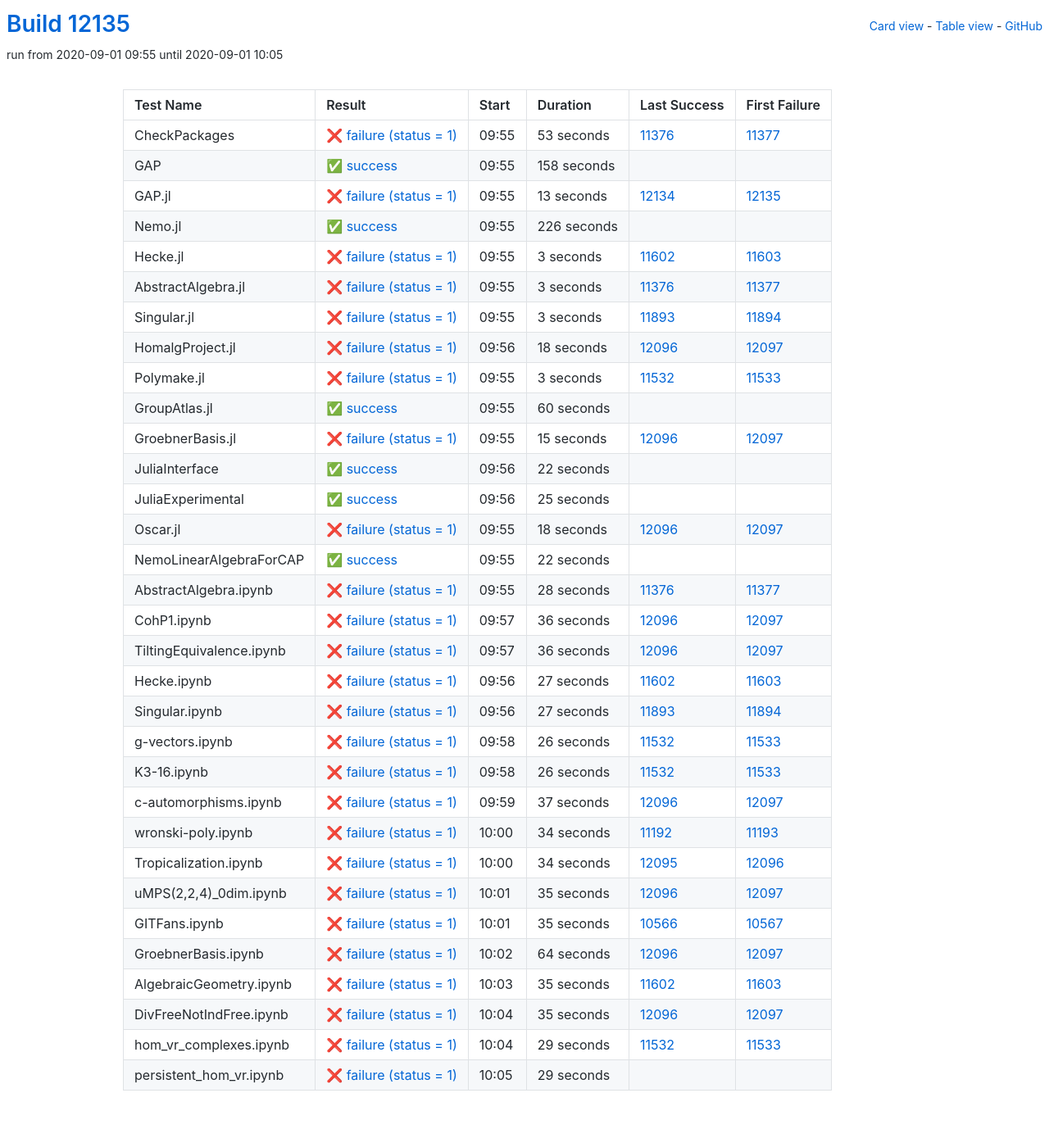
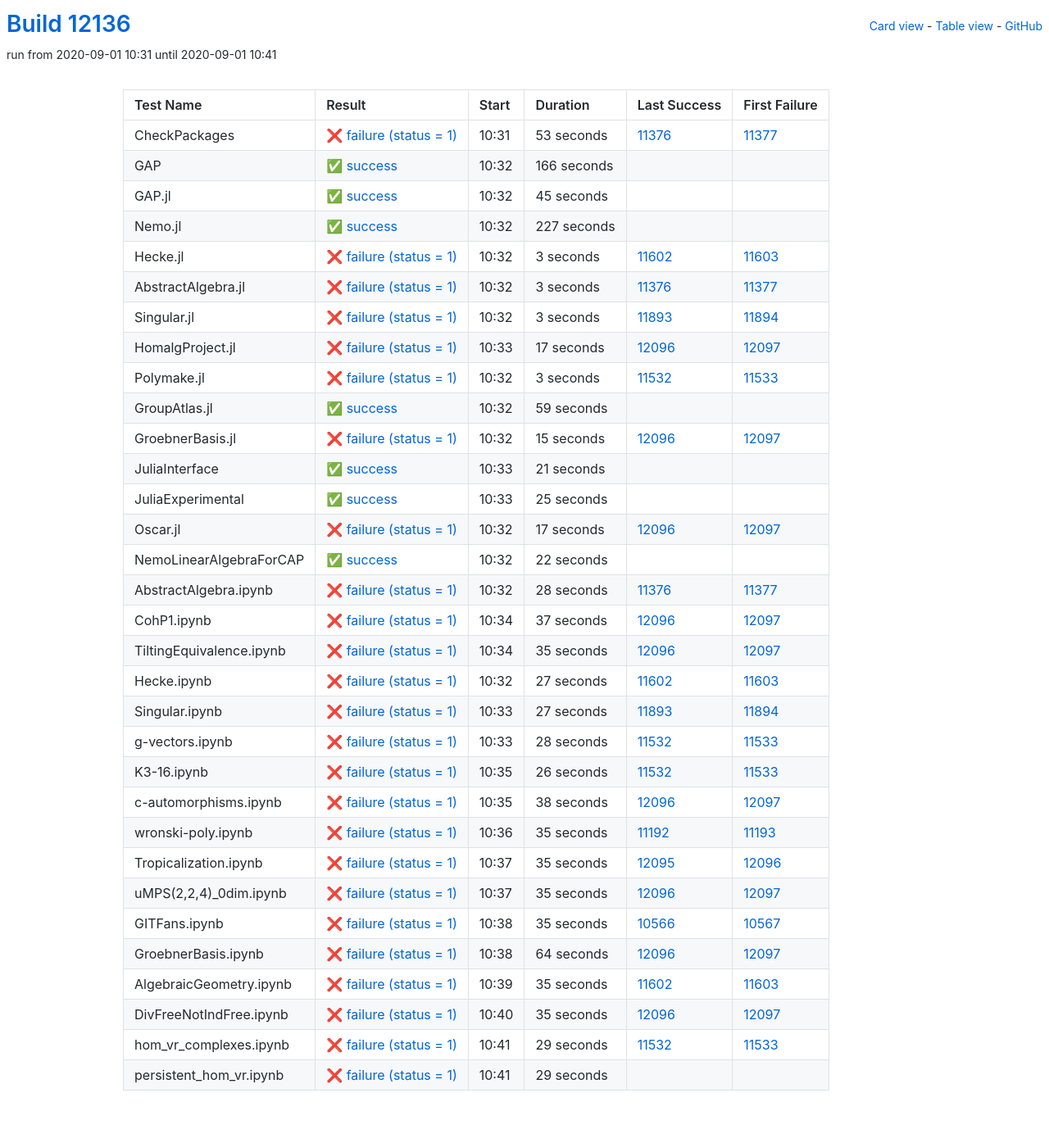
Before and after one commit to oscar-system/oscar-ci-status, a Jekyll site: the page built from table.html, in a window 1280 px wide. Shown: the whole page at 82% size. Built offline with Jekyll 4.4.1, drawn with Linux system fonts in a browser that asks for light colours.

Commit message:
Build #12136

```diff
--- a/_data/ci.yml
+++ b/_data/ci.yml
@@ -1,6 +1,6 @@
 ---
-build: 12135
-build_url: https://oscarci.mathematik.uni-kl.de/job/oscar/12135/
+build: 12136
+build_url: https://oscarci.mathematik.uni-kl.de/job/oscar/12136/
 job: oscar
 organization: oscar-system
 repo: oscar-ci-status
@@ -8,8 +8,8 @@
 tests:
 - name: CheckPackages
   id: checkpackages
-  log: https://oscarci.mathematik.uni-kl.de/job/oscar/12135/artifact/logs/build-12135/CheckPackages.log
-  start: 2020-09-01 09:55
+  log: https://oscarci.mathematik.uni-kl.de/job/oscar/12136/artifact/logs/build-12136/CheckPackages.log
+  start: 2020-09-01 10:31
   success: false
   exitcode: 1
   status: failure
@@ -20,44 +20,44 @@
   first_failure_url: https://oscarci.mathematik.uni-kl.de/job/oscar/11377/
 - name: GAP
   id: gap
-  log: https://oscarci.mathematik.uni-kl.de/job/oscar/12135/artifact/logs/build-12135/GAP.log
-  start: 2020-09-01 09:55
+  log: https://oscarci.mathematik.uni-kl.de/job/oscar/12136/artifact/logs/build-12136/GAP.log
+  start: 2020-09-01 10:32
   success: true
   exitcode: 0
   status: success
-  duration: 158
+  duration: 166
   last_success: false
   last_success_url:
   first_failure: false
   first_failure_url:
 - name: GAP.jl
   id: gap-jl
-  log: https://oscarci.mathematik.uni-kl.de/job/oscar/12135/artifact/logs/build-12135/GAP.jl.log
-  start: 2020-09-01 09:55
-  success: false
-  exitcode: 1
-  status: failure
-  duration: 13
-  last_success: 12134
-  last_success_url: https://oscarci.mathematik.uni-kl.de/job/oscar/12134/
-  first_failure: 12135
-  first_failure_url: https://oscarci.mathematik.uni-kl.de/job/oscar/12135/
-- name: Nemo.jl
-  id: nemo-jl
-  log: https://oscarci.mathematik.uni-kl.de/job/oscar/12135/artifact/logs/build-12135/Nemo.jl.log
-  start: 2020-09-01 09:55
+  log: https://oscarci.mathematik.uni-kl.de/job/oscar/12136/artifact/logs/build-12136/GAP.jl.log
+  start: 2020-09-01 10:32
   success: true
   exitcode: 0
   status: success
-  duration: 226
+  duration: 45
+  last_success: false
+  last_success_url:
+  first_failure: false
+  first_failure_url:
+- name: Nemo.jl
+  id: nemo-jl
+  log: https://oscarci.mathematik.uni-kl.de/job/oscar/12136/artifact/logs/build-12136/Nemo.jl.log
+  start: 2020-09-01 10:32
+  success: true
+  exitcode: 0
+  status: success
+  duration: 227
   last_success: false
   last_success_url:
   first_failure: false
   first_failure_url:
 - name: Hecke.jl
   id: hecke-jl
-  log: https://oscarci.mathematik.uni-kl.de/job/oscar/12135/artifact/logs/build-12135/Hecke.jl.log
-  start: 2020-09-01 09:55
+  log: https://oscarci.mathematik.uni-kl.de/job/oscar/12136/artifact/logs/build-12136/Hecke.jl.log
+  start: 2020-09-01 10:32
   success: false
   exitcode: 1
   status: failure
@@ -68,8 +68,8 @@
   first_failure_url: https://oscarci.mathematik.uni-kl.de/job/oscar/11603/
 - name: AbstractAlgebra.jl
   id: abstractalgebra-jl
-  log: https://oscarci.mathematik.uni-kl.de/job/oscar/12135/artifact/logs/build-12135/AbstractAlgebra.jl.log
-  start: 2020-09-01 09:55
+  log: https://oscarci.mathematik.uni-kl.de/job/oscar/12136/artifact/logs/build-12136/AbstractAlgebra.jl.log
+  start: 2020-09-01 10:32
   success: false
   exitcode: 1
   status: failure
@@ -80,8 +80,8 @@
   first_failure_url: https://oscarci.mathematik.uni-kl.de/job/oscar/11377/
 - name: Singular.jl
   id: singular-jl
-  log: https://oscarci.mathematik.uni-kl.de/job/oscar/12135/artifact/logs/build-12135/Singular.jl.log
-  start: 2020-09-01 09:55
+  log: https://oscarci.mathematik.uni-kl.de/job/oscar/12136/artifact/logs/build-12136/Singular.jl.log
+  start: 2020-09-01 10:32
   success: false
   exitcode: 1
   status: failure
@@ -92,20 +92,20 @@
   first_failure_url: https://oscarci.mathematik.uni-kl.de/job/oscar/11894/
 - name: HomalgProject.jl
   id: homalgproject-jl
-  log: https://oscarci.mathematik.uni-kl.de/job/oscar/12135/artifact/logs/build-12135/HomalgProject.jl.log
-  start: 2020-09-01 09:56
+  log: https://oscarci.mathematik.uni-kl.de/job/oscar/12136/artifact/logs/build-12136/HomalgProject.jl.log
+  start: 2020-09-01 10:33
   success: false
   exitcode: 1
   status: failure
-  duration: 18
+  duration: 17
   last_success: 12096
   last_success_url: https://oscarci.mathematik.uni-kl.de/job/oscar/12096/
   first_failure: 12097
   first_failure_url: https://oscarci.mathematik.uni-kl.de/job/oscar/12097/
 - name: Polymake.jl
   id: polymake-jl
-  log: https://oscarci.mathematik.uni-kl.de/job/oscar/12135/artifact/logs/build-12135/Polymake.jl.log
-  start: 2020-09-01 09:55
+  log: https://oscarci.mathematik.uni-kl.de/job/oscar/12136/artifact/logs/build-12136/Polymake.jl.log
+  start: 2020-09-01 10:32
   success: false
   exitcode: 1
   status: failure
@@ -116,20 +116,20 @@
   first_failure_url: https://oscarci.mathematik.uni-kl.de/job/oscar/11533/
 - name: GroupAtlas.jl
   id: groupatlas-jl
-  log: https://oscarci.mathematik.uni-kl.de/job/oscar/12135/artifact/logs/build-12135/GroupAtlas.jl.log
-  start: 2020-09-01 09:55
+  log: https://oscarci.mathematik.uni-kl.de/job/oscar/12136/artifact/logs/build-12136/GroupAtlas.jl.log
+  start: 2020-09-01 10:32
   success: true
   exitcode: 0
   status: success
-  duration: 60
+  duration: 59
   last_success: false
   last_success_url:
   first_failure: false
   first_failure_url:
 - name: GroebnerBasis.jl
   id: groebnerbasis-jl
-  log: https://oscarci.mathematik.uni-kl.de/job/oscar/12135/artifact/logs/build-12135/GroebnerBasis.jl.log
-  start: 2020-09-01 09:55
+  log: https://oscarci.mathematik.uni-kl.de/job/oscar/12136/artifact/logs/build-12136/GroebnerBasis.jl.log
+  start: 2020-09-01 10:32
   success: false
   exitcode: 1
   status: failure
@@ -140,20 +140,20 @@
   first_failure_url: https://oscarci.mathematik.uni-kl.de/job/oscar/12097/
 - name: JuliaInterface
   id: juliainterface
-  log: https://oscarci.mathematik.uni-kl.de/job/oscar/12135/artifact/logs/build-12135/JuliaInterface.log
-  start: 2020-09-01 09:56
+  log: https://oscarci.mathematik.uni-kl.de/job/oscar/12136/artifact/logs/build-12136/JuliaInterface.log
+  start: 2020-09-01 10:33
   success: true
   exitcode: 0
   status: success
-  duration: 22
+  duration: 21
   last_success: false
   last_success_url:
   first_failure: false
   first_failure_url:
 - name: JuliaExperimental
   id: juliaexperimental
-  log: https://oscarci.mathematik.uni-kl.de/job/oscar/12135/artifact/logs/build-12135/JuliaExperimental.log
-  start: 2020-09-01 09:56
+  log: https://oscarci.mathematik.uni-kl.de/job/oscar/12136/artifact/logs/build-12136/JuliaExperimental.log
+  start: 2020-09-01 10:33
   success: true
   exitcode: 0
   status: success
@@ -164,20 +164,20 @@
   first_failure_url:
 - name: Oscar.jl
   id: oscar-jl
-  log: https://oscarci.mathematik.uni-kl.de/job/oscar/12135/artifact/logs/build-12135/Oscar.jl.log
-  start: 2020-09-01 09:55
+  log: https://oscarci.mathematik.uni-kl.de/job/oscar/12136/artifact/logs/build-12136/Oscar.jl.log
+  start: 2020-09-01 10:32
   success: false
   exitcode: 1
   status: failure
-  duration: 18
+  duration: 17
   last_success: 12096
   last_success_url: https://oscarci.mathematik.uni-kl.de/job/oscar/12096/
   first_failure: 12097
   first_failure_url: https://oscarci.mathematik.uni-kl.de/job/oscar/12097/
 - name: NemoLinearAlgebraForCAP
   id: nemolinearalgebraforcap
-  log: https://oscarci.mathematik.uni-kl.de/job/oscar/12135/artifact/logs/build-12135/NemoLinearAlgebraForCAP.log
-  start: 2020-09-01 09:55
+  log: https://oscarci.mathematik.uni-kl.de/job/oscar/12136/artifact/logs/build-12136/NemoLinearAlgebraForCAP.log
+  start: 2020-09-01 10:32
   success: true
   exitcode: 0
   status: success
@@ -188,8 +188,8 @@
   first_failure_url:
 - name: AbstractAlgebra.ipynb
   id: abstractalgebra-ipynb
-  log: https://oscarci.mathematik.uni-kl.de/job/oscar/12135/artifact/logs/build-12135/AbstractAlgebra.ipynb.log
-  start: 2020-09-01 09:55
+  log: https://oscarci.mathematik.uni-kl.de/job/oscar/12136/artifact/logs/build-12136/AbstractAlgebra.ipynb.log
+  start: 2020-09-01 10:32
   success: false
   exitcode: 1
   status: failure
@@ -200,32 +200,32 @@
   first_failure_url: https://oscarci.mathematik.uni-kl.de/job/oscar/11377/
 - name: CohP1.ipynb
   id: cohp1-ipynb
-  log: https://oscarci.mathematik.uni-kl.de/job/oscar/12135/artifact/logs/build-12135/CohP1.ipynb.log
-  start: 2020-09-01 09:57
+  log: https://oscarci.mathematik.uni-kl.de/job/oscar/12136/artifact/logs/build-12136/CohP1.ipynb.log
+  start: 2020-09-01 10:34
   success: false
   exitcode: 1
   status: failure
-  duration: 36
+  duration: 37
   last_success: 12096
   last_success_url: https://oscarci.mathematik.uni-kl.de/job/oscar/12096/
   first_failure: 12097
   first_failure_url: https://oscarci.mathematik.uni-kl.de/job/oscar/12097/
 - name: TiltingEquivalence.ipynb
   id: tiltingequivalence-ipynb
-  log: https://oscarci.mathematik.uni-kl.de/job/oscar/12135/artifact/logs/build-12135/TiltingEquivalence.ipynb.log
-  start: 2020-09-01 09:57
+  log: https://oscarci.mathematik.uni-kl.de/job/oscar/12136/artifact/logs/build-12136/TiltingEquivalence.ipynb.log
+  start: 2020-09-01 10:34
   success: false
   exitcode: 1
   status: failure
-  duration: 36
+  duration: 35
   last_success: 12096
   last_success_url: https://oscarci.mathematik.uni-kl.de/job/oscar/12096/
   first_failure: 12097
   first_failure_url: https://oscarci.mathematik.uni-kl.de/job/oscar/12097/
 - name: Hecke.ipynb
   id: hecke-ipynb
-  log: https://oscarci.mathematik.uni-kl.de/job/oscar/12135/artifact/logs/build-12135/Hecke.ipynb.log
-  start: 2020-09-01 09:56
+  log: https://oscarci.mathematik.uni-kl.de/job/oscar/12136/artifact/logs/build-12136/Hecke.ipynb.log
+  start: 2020-09-01 10:32
   success: false
   exitcode: 1
   status: failure
@@ -236,8 +236,8 @@
   first_failure_url: https://oscarci.mathematik.uni-kl.de/job/oscar/11603/
 - name: Singular.ipynb
   id: singular-ipynb
-  log: https://oscarci.mathematik.uni-kl.de/job/oscar/12135/artifact/logs/build-12135/Singular.ipynb.log
-  start: 2020-09-01 09:56
+  log: https://oscarci.mathematik.uni-kl.de/job/oscar/12136/artifact/logs/build-12136/Singular.ipynb.log
+  start: 2020-09-01 10:33
   success: false
   exitcode: 1
   status: failure
@@ -248,20 +248,20 @@
   first_failure_url: https://oscarci.mathematik.uni-kl.de/job/oscar/11894/
 - name: g-vectors.ipynb
   id: g-vectors-ipynb
-  log: https://oscarci.mathematik.uni-kl.de/job/oscar/12135/artifact/logs/build-12135/g-vectors.ipynb.log
-  start: 2020-09-01 09:58
+  log: https://oscarci.mathematik.uni-kl.de/job/oscar/12136/artifact/logs/build-12136/g-vectors.ipynb.log
+  start: 2020-09-01 10:33
   success: false
   exitcode: 1
   status: failure
-  duration: 26
+  duration: 28
   last_success: 11532
   last_success_url: https://oscarci.mathematik.uni-kl.de/job/oscar/11532/
   first_failure: 11533
   first_failure_url: https://oscarci.mathematik.uni-kl.de/job/oscar/11533/
 - name: K3-16.ipynb
   id: k3-16-ipynb
-  log: https://oscarci.mathematik.uni-kl.de/job/oscar/12135/artifact/logs/build-12135/K3-16.ipynb.log
-  start: 2020-09-01 09:58
+  log: https://oscarci.mathematik.uni-kl.de/job/oscar/12136/artifact/logs/build-12136/K3-16.ipynb.log
+  start: 2020-09-01 10:35
   success: false
   exitcode: 1
   status: failure
@@ -272,44 +272,44 @@
   first_failure_url: https://oscarci.mathematik.uni-kl.de/job/oscar/11533/
 - name: c-automorphisms.ipynb
   id: c-automorphisms-ipynb
-  log: https://oscarci.mathematik.uni-kl.de/job/oscar/12135/artifact/logs/build-12135/c-automorphisms.ipynb.log
-  start: 2020-09-01 09:59
+  log: https://oscarci.mathematik.uni-kl.de/job/oscar/12136/artifact/logs/build-12136/c-automorphisms.ipynb.log
+  start: 2020-09-01 10:35
   success: false
   exitcode: 1
   status: failure
-  duration: 37
+  duration: 38
   last_success: 12096
   last_success_url: https://oscarci.mathematik.uni-kl.de/job/oscar/12096/
   first_failure: 12097
   first_failure_url: https://oscarci.mathematik.uni-kl.de/job/oscar/12097/
 - name: wronski-poly.ipynb
   id: wronski-poly-ipynb
-  log: https://oscarci.mathematik.uni-kl.de/job/oscar/12135/artifact/logs/build-12135/wronski-poly.ipynb.log
-  start: 2020-09-01 10:00
+  log: https://oscarci.mathematik.uni-kl.de/job/oscar/12136/artifact/logs/build-12136/wronski-poly.ipynb.log
+  start: 2020-09-01 10:36
   success: false
   exitcode: 1
   status: failure
-  duration: 34
+  duration: 35
   last_success: 11192
   last_success_url: https://oscarci.mathematik.uni-kl.de/job/oscar/11192/
   first_failure: 11193
   first_failure_url: https://oscarci.mathematik.uni-kl.de/job/oscar/11193/
 - name: Tropicalization.ipynb
   id: tropicalization-ipynb
-  log: https://oscarci.mathematik.uni-kl.de/job/oscar/12135/artifact/logs/build-12135/Tropicalization.ipynb.log
-  start: 2020-09-01 10:00
+  log: https://oscarci.mathematik.uni-kl.de/job/oscar/12136/artifact/logs/build-12136/Tropicalization.ipynb.log
+  start: 2020-09-01 10:37
   success: false
   exitcode: 1
   status: failure
-  duration: 34
+  duration: 35
   last_success: 12095
   last_success_url: https://oscarci.mathematik.uni-kl.de/job/oscar/12095/
   first_failure: 12096
   first_failure_url: https://oscarci.mathematik.uni-kl.de/job/oscar/12096/
 - name: uMPS(2,2,4)_0dim.ipynb
   id: umps-2-2-4-0dim-ipynb
-  log: https://oscarci.mathematik.uni-kl.de/job/oscar/12135/artifact/logs/build-12135/uMPS-2-2-4-_0dim.ipynb.log
-  start: 2020-09-01 10:01
+  log: https://oscarci.mathematik.uni-kl.de/job/oscar/12136/artifact/logs/build-12136/uMPS-2-2-4-_0dim.ipynb.log
+  start: 2020-09-01 10:37
   success: false
   exitcode: 1
   status: failure
@@ -320,8 +320,8 @@
   first_failure_url: https://oscarci.mathematik.uni-kl.de/job/oscar/12097/
 - name: GITFans.ipynb
   id: gitfans-ipynb
-  log: https://oscarci.mathematik.uni-kl.de/job/oscar/12135/artifact/logs/build-12135/GITFans.ipynb.log
-  start: 2020-09-01 10:01
+  log: https://oscarci.mathematik.uni-kl.de/job/oscar/12136/artifact/logs/build-12136/GITFans.ipynb.log
+  start: 2020-09-01 10:38
   success: false
   exitcode: 1
   status: failure
@@ -332,8 +332,8 @@
   first_failure_url: https://oscarci.mathematik.uni-kl.de/job/oscar/10567/
 - name: GroebnerBasis.ipynb
   id: groebnerbasis-ipynb
-  log: https://oscarci.mathematik.uni-kl.de/job/oscar/12135/artifact/logs/build-12135/GroebnerBasis.ipynb.log
-  start: 2020-09-01 10:02
+  log: https://oscarci.mathematik.uni-kl.de/job/oscar/12136/artifact/logs/build-12136/GroebnerBasis.ipynb.log
+  start: 2020-09-01 10:38
   success: false
   exitcode: 1
   status: failure
@@ -344,8 +344,8 @@
   first_failure_url: https://oscarci.mathematik.uni-kl.de/job/oscar/12097/
 - name: AlgebraicGeometry.ipynb
   id: algebraicgeometry-ipynb
-  log: https://oscarci.mathematik.uni-kl.de/job/oscar/12135/artifact/logs/build-12135/AlgebraicGeometry.ipynb.log
-  start: 2020-09-01 10:03
+  log: https://oscarci.mathematik.uni-kl.de/job/oscar/12136/artifact/logs/build-12136/AlgebraicGeometry.ipynb.log
+  start: 2020-09-01 10:39
   success: false
   exitcode: 1
   status: failure
@@ -356,8 +356,8 @@
   first_failure_url: https://oscarci.mathematik.uni-kl.de/job/oscar/11603/
 - name: DivFreeNotIndFree.ipynb
   id: divfreenotindfree-ipynb
-  log: https://oscarci.mathematik.uni-kl.de/job/oscar/12135/artifact/logs/build-12135/DivFreeNotIndFree.ipynb.log
-  start: 2020-09-01 10:04
+  log: https://oscarci.mathematik.uni-kl.de/job/oscar/12136/artifact/logs/build-12136/DivFreeNotIndFree.ipynb.log
+  start: 2020-09-01 10:40
   success: false
   exitcode: 1
   status: failure
@@ -368,8 +368,8 @@
   first_failure_url: https://oscarci.mathematik.uni-kl.de/job/oscar/12097/
 - name: hom_vr_complexes.ipynb
   id: hom-vr-complexes-ipynb
-  log: https://oscarci.mathematik.uni-kl.de/job/oscar/12135/artifact/logs/build-12135/hom_vr_complexes.ipynb.log
-  start: 2020-09-01 10:04
+  log: https://oscarci.mathematik.uni-kl.de/job/oscar/12136/artifact/logs/build-12136/hom_vr_complexes.ipynb.log
+  start: 2020-09-01 10:41
   success: false
   exitcode: 1
   status: failure
@@ -380,8 +380,8 @@
   first_failure_url: https://oscarci.mathematik.uni-kl.de/job/oscar/11533/
 - name: persistent_hom_vr.ipynb
   id: persistent-hom-vr-ipynb
-  log: https://oscarci.mathematik.uni-kl.de/job/oscar/12135/artifact/logs/build-12135/persistent_hom_vr.ipynb.log
-  start: 2020-09-01 10:05
+  log: https://oscarci.mathematik.uni-kl.de/job/oscar/12136/artifact/logs/build-12136/persistent_hom_vr.ipynb.log
+  start: 2020-09-01 10:41
   success: false
   exitcode: 1
   status: failure
```
Also changed, not shown: README.md.
